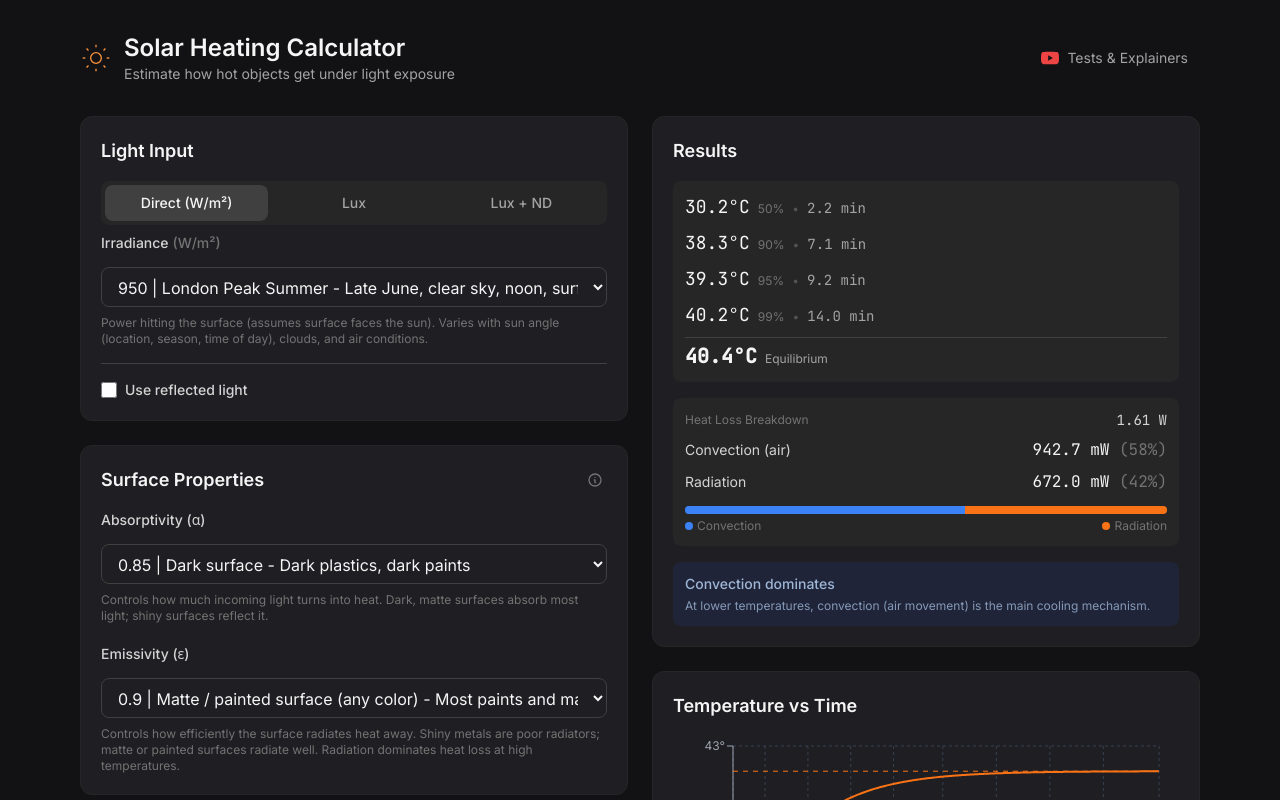
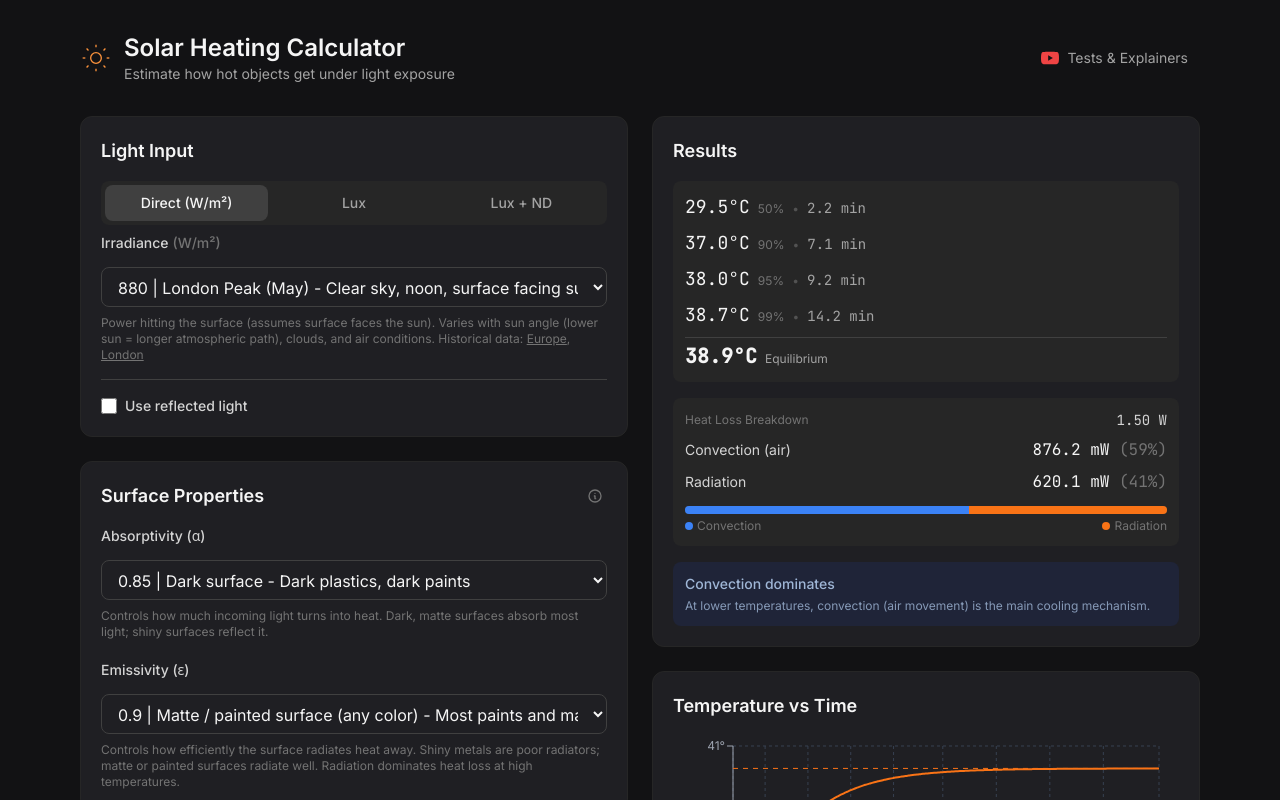
Before and after one commit to szerintedmi/solar-heating-calculator, a React (Vite) app: page / in a window 1280 px wide. Shown: the top 800 px of the page. Built offline with nearby package versions, Linux system fonts and the light colour scheme.

Commit message:
update presets + irradiance hints

```diff
--- a/src/components/inputs/LightInput.tsx
+++ b/src/components/inputs/LightInput.tsx
@@ -1,6 +1,5 @@
 import { Card, NumberInput, PresetDropdown } from "@/components/ui";
 import {
-  irradianceHelperText,
   irradiancePresets,
   kFactorHelperText,
   kFactorPresets,
@@ -8,6 +7,30 @@ import {
   reflectanceHelperText,
   reflectancePresets,
 } from "@/lib/presets";
+
+const irradianceHelpText = (
+  <>
+    Power hitting the surface (assumes surface faces the sun). Varies with sun angle (lower sun =
+    longer atmospheric path), clouds, and air conditions. Historical data:{" "}
+    <a
+      href="https://re.jrc.ec.europa.eu/pvg_tools/en/#MR"
+      target="_blank"
+      rel="noopener noreferrer"
+      className="underline hover:text-neutral-300"
+    >
+      Europe
+    </a>
+    ,{" "}
+    <a
+      href={`${import.meta.env.BASE_URL}data/london_clearsky_irradiance_weekly.csv`}
+      target="_blank"
+      rel="noopener noreferrer"
+      className="underline hover:text-neutral-300"
+    >
+      London
+    </a>
+  </>
+);
 import type { LightInputMode, LightInput as LightInputType } from "@/lib/thermal";
 
 interface LightInputProps {
@@ -77,7 +100,7 @@ export function LightInput({ lightInput, computedIrradiance, onChange }: LightIn
           onChange={(v) => onChange({ irradiance: v })}
           unit="W/m²"
           min={0}
-          helpText={irradianceHelperText}
+          helpText={irradianceHelpText}
         />
       )}
 
--- a/src/components/ui/PresetDropdown.tsx
+++ b/src/components/ui/PresetDropdown.tsx
@@ -1,4 +1,5 @@
 import type { Preset } from "@/lib/presets";
+import type { ReactNode } from "react";
 import { useEffect, useState } from "react";
 
 interface PresetDropdownProps {
@@ -7,7 +8,7 @@ interface PresetDropdownProps {
   value: number;
   onChange: (value: number) => void;
   unit?: string;
-  helpText?: string;
+  helpText?: ReactNode;
   min?: number;
   max?: number;
 }
--- a/src/lib/presets/irradiance.ts
+++ b/src/lib/presets/irradiance.ts
@@ -3,28 +3,25 @@ import type { PresetCollection } from "./types";
 /**
  * Irradiance presets for direct W/m² input
  * Based on typical clear-sky solar irradiance in London, UK at solar noon
- * Assumes surface facing the sun (direct normal irradiance)
+ * Assumes surface facing the sun: DNI + 0.5×DHI
  *
- * Values based on:
- * - Sun altitude: 61.9° (June) vs 18.3° (January)
- * - Air mass: ~1.13 (summer) vs ~3.16 (winter)
+ * Sources:
+ * - Europe: https://re.jrc.ec.europa.eu/pvg_tools/en/#MR
+ * - London: public/data/london_clearsky_irradiance_weekly.csv
  */
 export const irradiancePresets: PresetCollection = [
   {
-    label: "London Peak Summer",
-    value: 950,
-    description: "Late June, clear sky, noon, surface facing sun",
-    range: { min: 850, max: 1050 },
+    label: "London Peak (May)",
+    value: 880,
+    description: "Clear sky, noon, surface facing sun",
+    range: { min: 800, max: 950 },
   },
   {
-    label: "London Low Winter",
-    value: 400,
-    description: "January, clear sky, noon, surface facing sun",
-    range: { min: 300, max: 500 },
+    label: "London Low (Dec)",
+    value: 600,
+    description: "Clear sky, noon, surface facing sun",
+    range: { min: 550, max: 650 },
   },
 ];
 
-export const irradianceHelperText =
-  "Power hitting the surface (assumes surface faces the sun). Varies with sun angle (location, season, time of day), clouds, and air conditions.";
-
-export const defaultIrradiance = 950;
+export const defaultIrradiance = 880;
```
Also changed, not shown: public/data/london_clearsky_irradiance_weekly.csv (added).
